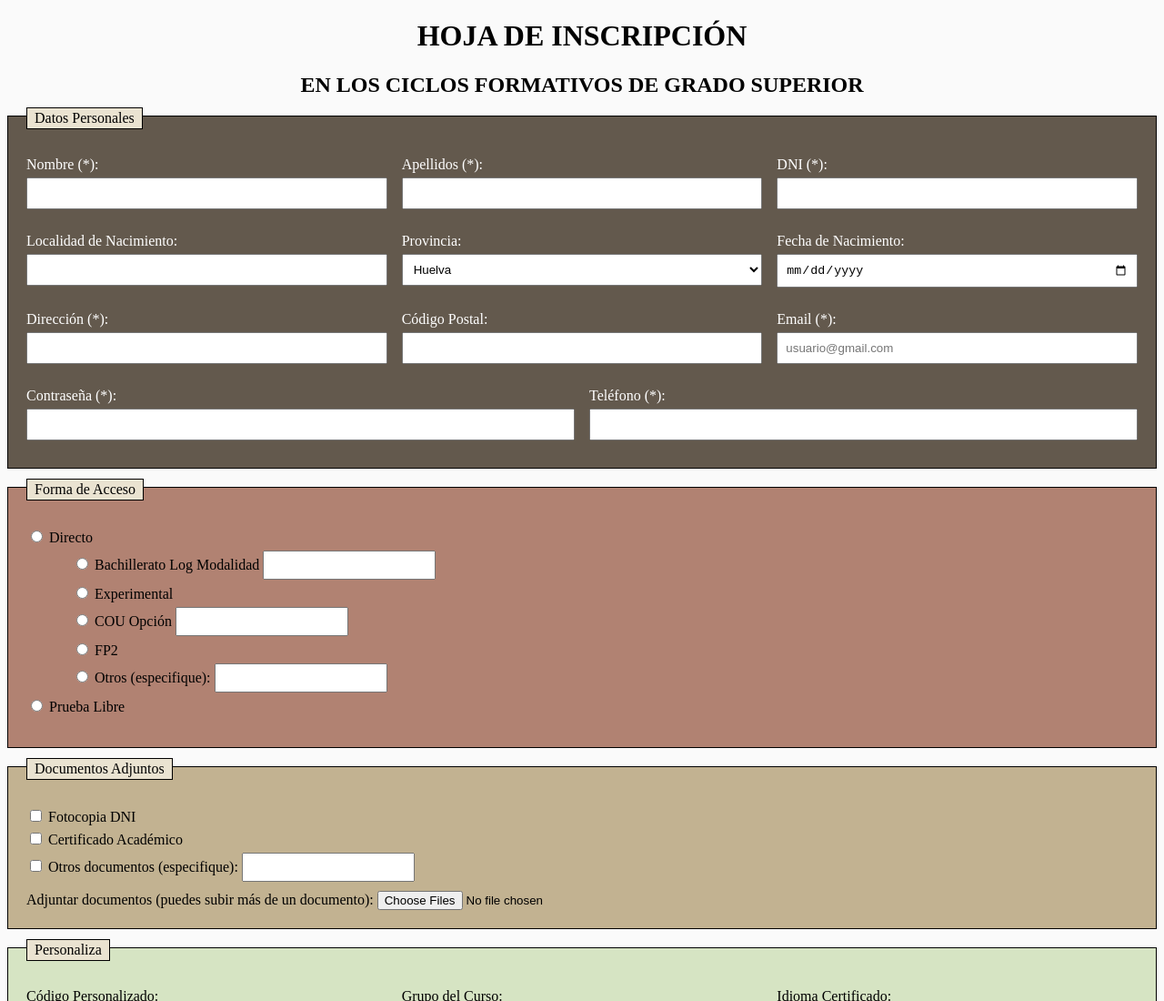
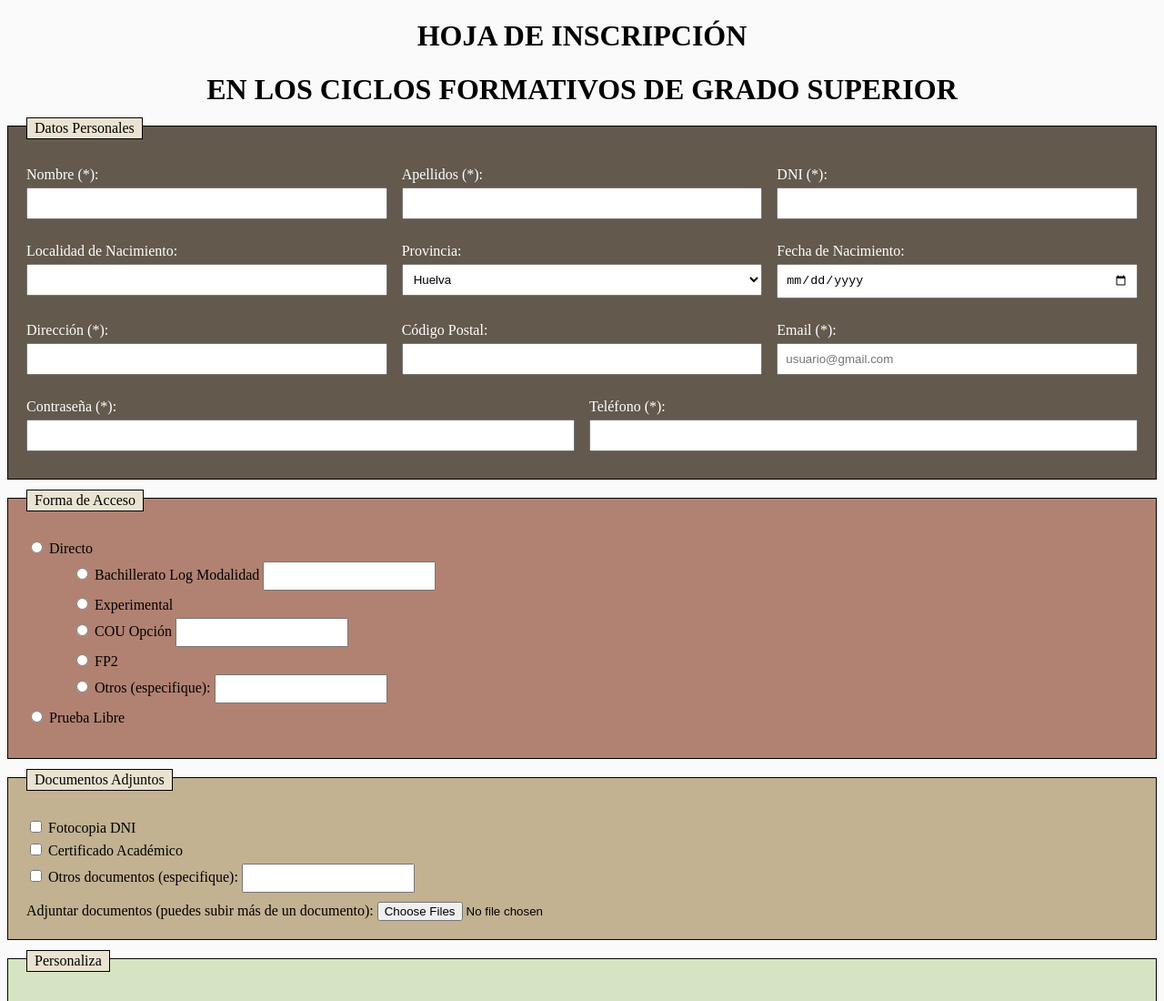
Before and after one commit to FranJJL05/DIWEB, a plain HTML site: page Formulario 2 (Evaluable).html in a window 1280 px wide. Shown: the top 1100 px of the page at 91% size. Drawn offline with Linux system fonts and the light colour scheme.

Commit message:
terminado formulario

```diff
--- a/Formulario 2 (Evaluable).html
+++ b/Formulario 2 (Evaluable).html
@@ -19,8 +19,7 @@
             color: black;
         }
 
-        h1,
-        h2 {
+        h1{
             text-align: center;
         }
 
@@ -108,7 +107,7 @@
 
 <body>
     <h1>HOJA DE INSCRIPCIÓN</h1>
-    <h2>EN LOS CICLOS FORMATIVOS DE GRADO SUPERIOR</h2>
+    <h1>EN LOS CICLOS FORMATIVOS DE GRADO SUPERIOR</h1>
 
     <form action="" method="POST">
         <!--Sección Datos Personales-->
```
